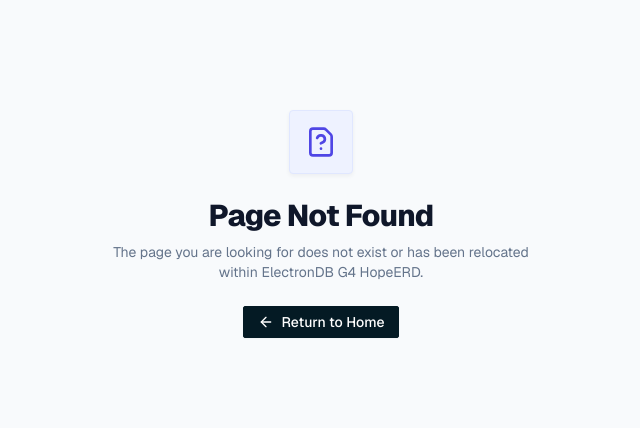
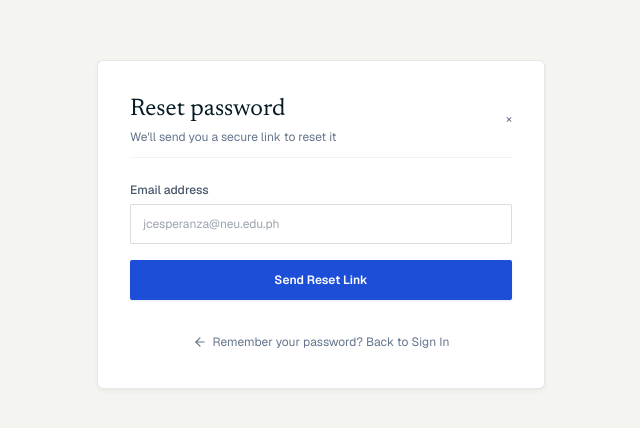
Before and after one commit to seanarrul/erp_electroDB, a Next.js app: page /forgot-password in a window 1280 px wide. Before the commit this address had no page. Shown: the part 176-604 px from the top of the page, without its empty margins (319-959 px from the left). Built offline with nearby package versions, Linux system fonts and the light colour scheme.

Commit message:
[S1-DEV-04] Reset password: request, emailed token, reset form

```diff
--- /dev/null
+++ b/src/app/forgot-password/page.tsx
@@ -0,0 +1,92 @@
+'use client';
+
+import React, { useState } from 'react';
+import Link from 'next/link';
+import { ArrowLeft, CheckCircle2 } from 'lucide-react';
+
+export default function ForgotPasswordPage() {
+  const [email, setEmail] = useState('');
+  const [submitted, setSubmitted] = useState(false);
+
+  const handleSubmit = (e: React.FormEvent) => {
+    e.preventDefault();
+    if (email.trim()) {
+      setSubmitted(true);
+    }
+  };
+
+  return (
+    <div className="min-h-screen bg-[#F4F4F0] dark:bg-[#0C121E] text-[#041a24] dark:text-[#E2E8F0] font-sans flex flex-col items-center justify-center p-4">
+      {/* Container (Matching Figure 5) */}
+      <div className="w-full max-w-md bg-white dark:bg-[#111A2E] border border-black/10 dark:border-white/10 rounded-[6px] shadow-sm p-6 sm:p-8 space-y-6">
+        <div className="flex items-center justify-between border-b border-black/5 dark:border-white/5 pb-3">
+          <div>
+            <h1 className="font-editorial text-2xl font-normal text-[#041a24] dark:text-white">
+              Reset password
+            </h1>
+            <p className="text-xs text-[#64748B] dark:text-[#94A3B8] mt-1">
+              We&apos;ll send you a secure link to reset it
+            </p>
+          </div>
+          <Link href="/login" className="text-xs text-[#64748B] hover:text-[#041a24] dark:hover:text-white">
+            &times;
+          </Link>
+        </div>
+
+        {submitted ? (
+          <div className="p-4 rounded bg-emerald-50 dark:bg-emerald-950/30 border border-emerald-200 dark:border-emerald-800 text-emerald-800 dark:text-emerald-300 space-y-2">
+            <div className="flex items-center gap-2 font-medium text-xs">
+              <CheckCircle2 className="w-4 h-4 text-emerald-600" />
+              Reset link sent!
+            </div>
+            <p className="text-[11px] leading-relaxed text-emerald-700 dark:text-emerald-400">
+              A secure password reset link has been dispatched to <strong>{email}</strong>. Check your inbox to proceed.
+            </p>
+            <div className="pt-2">
+              <Link
+                href="/login"
+                className="text-xs font-semibold underline hover:no-underline"
+              >
+                Back to Sign In
+              </Link>
+            </div>
+          </div>
+        ) : (
+          <form onSubmit={handleSubmit} className="space-y-4">
+            <div>
+              <label htmlFor="email" className="block text-xs font-medium text-[#475569] dark:text-[#94A3B8] mb-1.5">
+                Email address
+              </label>
+              <input
+                id="email"
+                type="email"
+                required
+                value={email}
+                onChange={(e) => setEmail(e.target.value)}
+                placeholder="jcesperanza@neu.edu.ph"
+                className="w-full h-10 px-3 text-xs rounded border border-black/15 dark:border-white/15 bg-white dark:bg-black/20 text-[#041a24] dark:text-white focus:outline-none focus:border-[#1D4ED8]"
+              />
+            </div>
+
+            <button
+              type="submit"
+              className="w-full h-10 rounded bg-[#1D4ED8] hover:bg-[#1E40AF] text-white text-xs font-semibold shadow-xs transition-all cursor-pointer"
+            >
+              Send Reset Link
+            </button>
+          </form>
+        )}
+
+        <div className="text-center pt-2">
+          <Link
+            href="/login"
+            className="inline-flex items-center gap-1.5 text-xs text-[#64748B] dark:text-[#94A3B8] hover:text-[#041a24] dark:hover:text-white"
+          >
+            <ArrowLeft className="w-3.5 h-3.5" />
+            Remember your password? Back to Sign In
+          </Link>
+        </div>
+      </div>
+    </div>
+  );
+}
```
